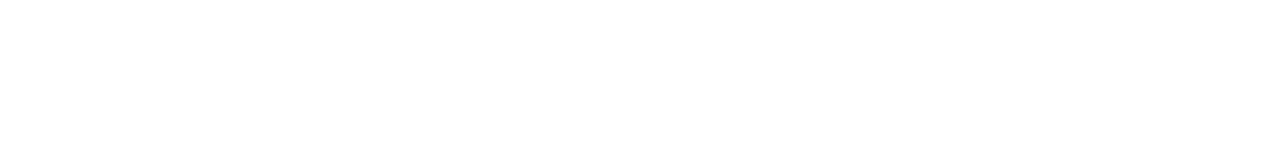
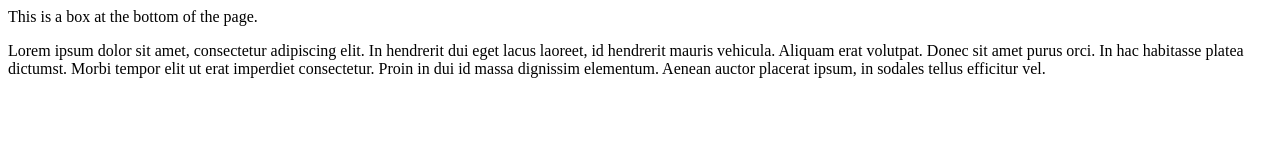
Before and after one commit to jchanDev/AI_Visual_Novel, a plain HTML site: page index.html in a window 1280 px wide. Drawn offline with Linux system fonts and the light colour scheme.

Commit message:
added box class with text?

```diff
--- a/index.html
+++ b/index.html
@@ -8,5 +8,13 @@
   </head>
   <body>
     <script src="/main.js"></script>
+    <div class="box">
+      This is a box at the bottom of the page.
+    </div>
+    <p>Lorem ipsum dolor sit amet, consectetur adipiscing elit. In hendrerit dui eget lacus laoreet,
+      id hendrerit mauris vehicula. Aliquam erat volutpat. Donec sit amet purus orci. In hac habitasse platea dictumst.
+      Morbi tempor elit ut erat imperdiet consectetur. Proin in dui id massa dignissim elementum.
+      Aenean auctor placerat ipsum, in sodales tellus efficitur vel.
+    </p>
   </body>
 </html>
```
